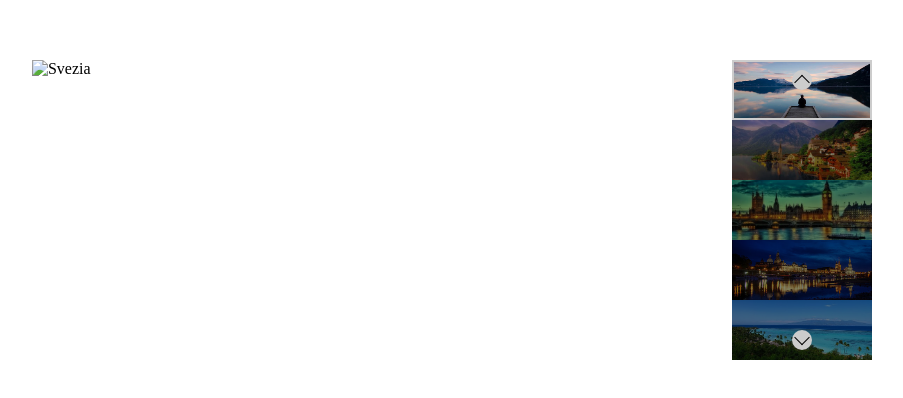
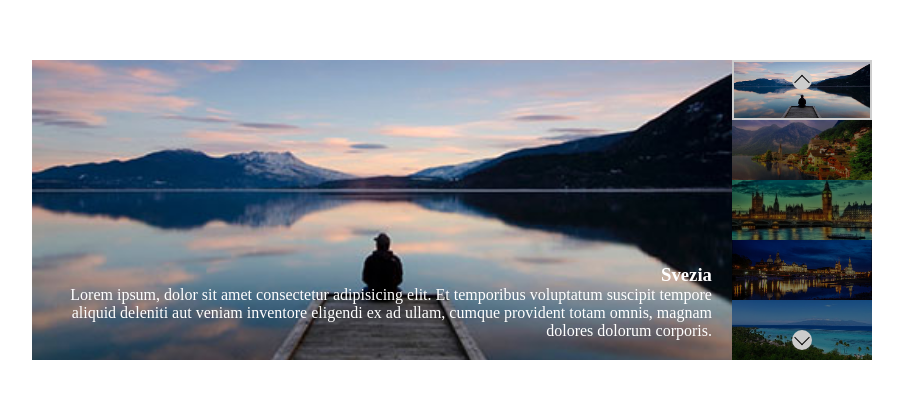
Before and after one commit to Al-E-00/vue-slider, a plain HTML site: page index.html in a window 1280 px wide. Shown: the part 190-588 px from the top of the page, without its empty margins (188-1091 px from the left). Drawn offline with nearby package versions, Linux system fonts and the light colour scheme.

Commit message:
added img inside src with v-bind

```diff
--- a/index.html
+++ b/index.html
@@ -17,7 +17,7 @@
             <div class="slider-wrapper" tabindex="0">
 
                 <div class="item">
-                    <img :src='slide' alt="Svezia" />
+                    <img :src='current_slide.image' alt="Svezia" />
                     <div class="text">
                         <h3>Svezia</h3>
                         <p>
```
